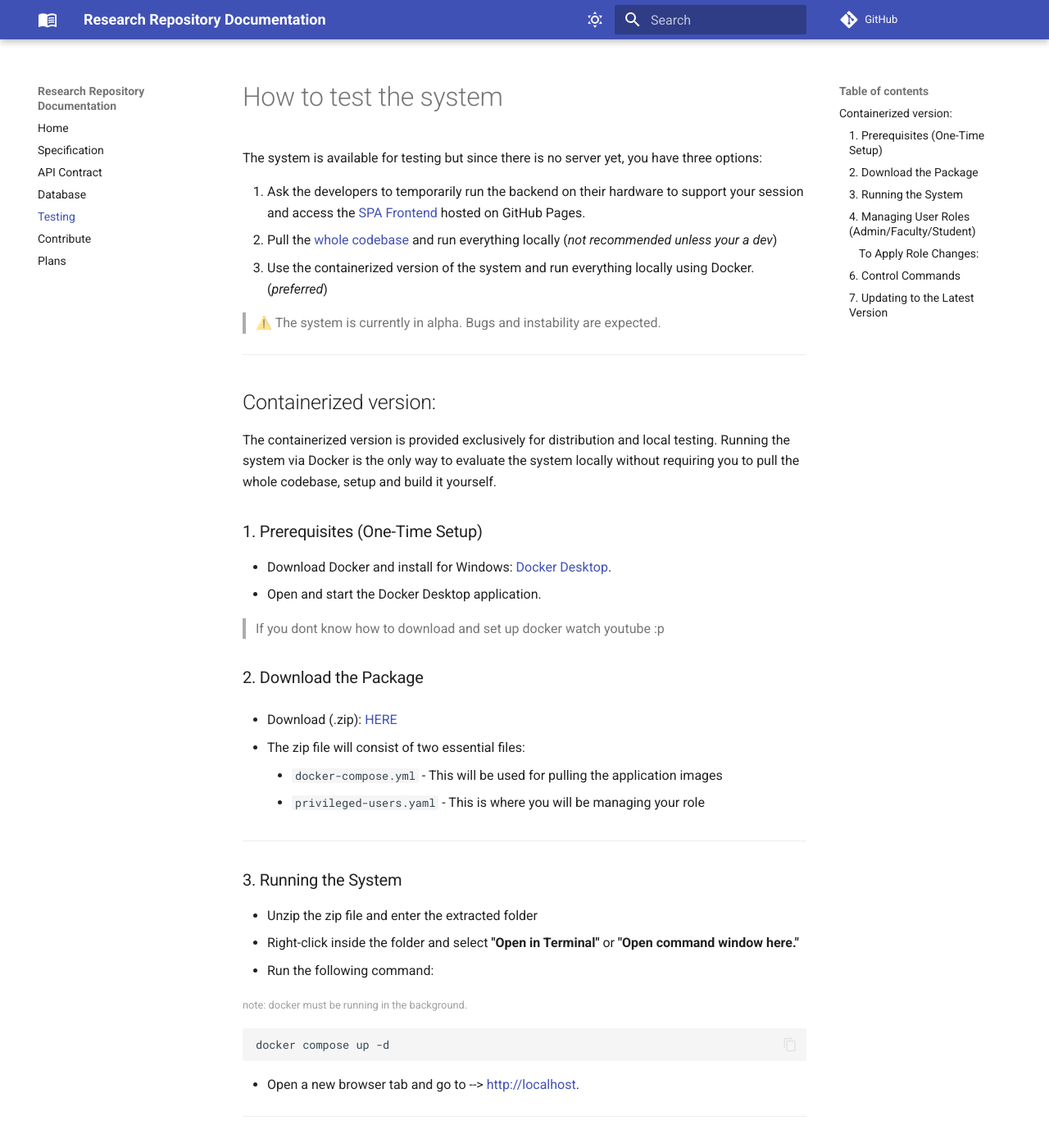
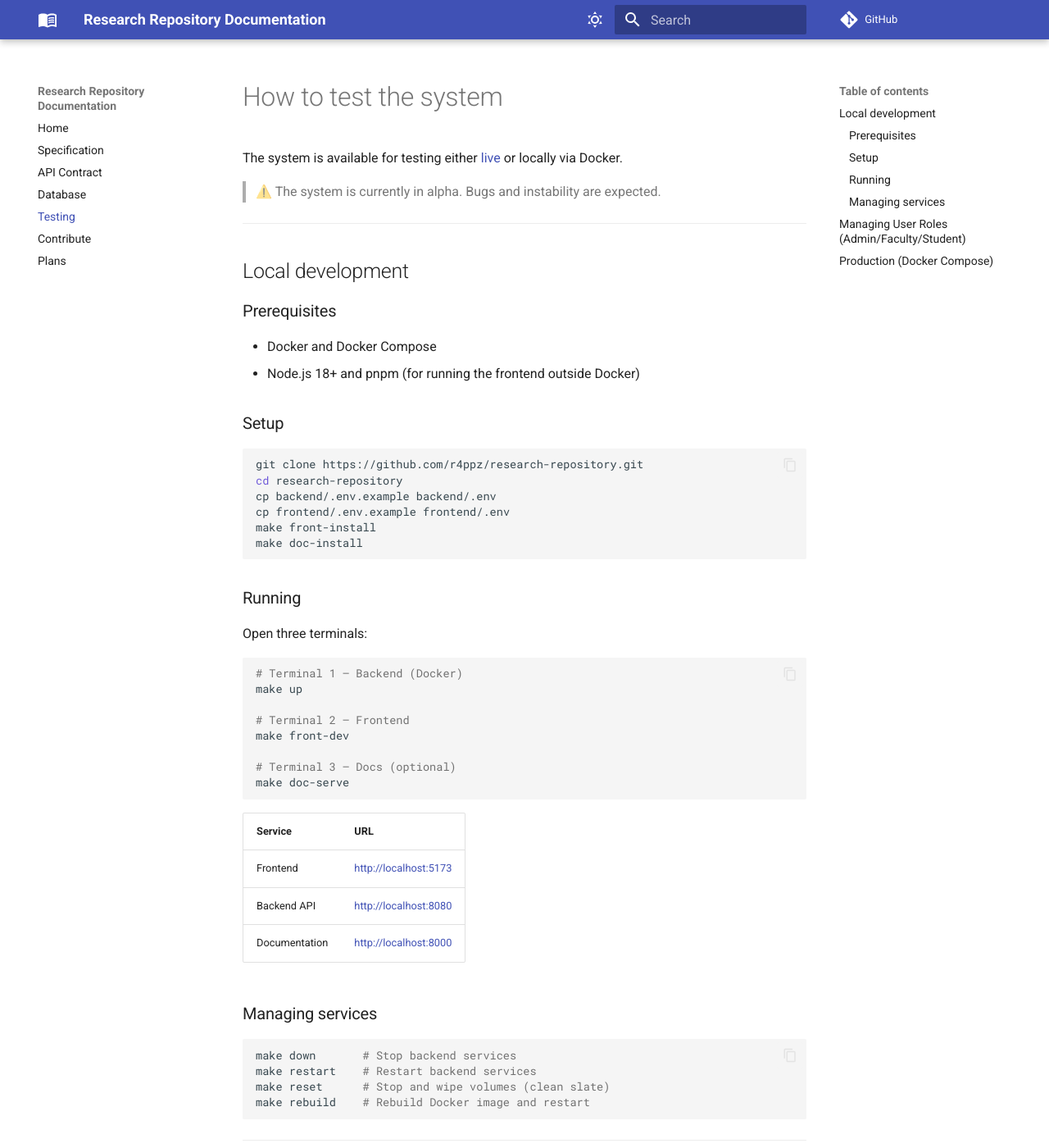
Before and after one commit to r4ppz/research-repository, an MkDocs documentation site: the page built from docs/docs/testing.md, in a window 1280 px wide and 1400 px high. Shown: the whole window at 82% size. Built offline with MkDocs 1.6.1 and Material for MkDocs 9.7.7, drawn with Linux system fonts in a browser that asks for light colours; comment, search, counter and statistics services are not loaded; some of the changed text lies outside the part shown.

Commit message:
docs: update outdated documentation

````diff
--- a/docs/docs/testing.md
+++ b/docs/docs/testing.md
@@ -1,121 +1,91 @@
 # How to test the system
 
-The system is available for testing but since there is no server yet, you have three options:
-
-1. Ask the developers to temporarily run the backend on their hardware to support your session and access the [SPA Frontend](https://r4ppz.github.io/research-repository-frontend/) hosted on GitHub Pages.
-2. Pull the [whole codebase](https://github.com/r4ppz/research-repository) and run everything locally (_not recommended unless your a dev_)
-3. Use the containerized version of the system and run everything locally using Docker. (_preferred_)
+The system is available for testing either [live](https://research-repository.r4ppz.dev/) or locally via Docker.
 
 > ⚠️ The system is currently in alpha. Bugs and instability are expected.
 
 ---
 
-## Containerized version:
+## Local development
 
-The containerized version is provided exclusively for distribution and local testing. Running the system via Docker is the only way to evaluate the system locally without requiring you to pull the whole codebase, setup and build it yourself.
+### Prerequisites
 
-### 1. Prerequisites (One-Time Setup)
+- Docker and Docker Compose
+- Node.js 18+ and pnpm (for running the frontend outside Docker)
 
-- Download Docker and install for Windows: [Docker Desktop](https://www.docker.com/products/docker-desktop/).
-- Open and start the Docker Desktop application.
+### Setup
 
-> If you dont know how to download and set up docker watch youtube :p
+```bash
+git clone https://github.com/r4ppz/research-repository.git
+cd research-repository
+cp backend/.env.example backend/.env
+cp frontend/.env.example frontend/.env
+make front-install
+make doc-install
+```
 
-### 2. Download the Package
+### Running
 
-- Download (.zip): [HERE](https://github.com/r4ppz/research-repo-deployment-package/archive/refs/tags/v0.1.0-alpha.zip)
+Open three terminals:
 
-- The zip file will consist of two essential files:
-    - `docker-compose.yml` - This will be used for pulling the application images
-    - `privileged-users.yaml` - This is where you will be managing your role
+```bash
+# Terminal 1 — Backend (Docker)
+make up
+
+# Terminal 2 — Frontend
+make front-dev
+
+# Terminal 3 — Docs (optional)
+make doc-serve
+```
+
+| Service       | URL                                            |
+| ------------- | ---------------------------------------------- |
+| Frontend      | [http://localhost:5173](http://localhost:5173) |
+| Backend API   | [http://localhost:8080](http://localhost:8080) |
+| Documentation | [http://localhost:8000](http://localhost:8000) |
+
+### Managing services
+
+```bash
+make down       # Stop backend services
+make restart    # Restart backend services
+make reset      # Stop and wipe volumes (clean slate)
+make rebuild    # Rebuild Docker image and restart
+```
 
 ---
 
-### 3. Running the System
+## Managing User Roles (Admin/Faculty/Student)
 
-- Unzip the zip file and enter the extracted folder
-- Right-click inside the folder and select **"Open in Terminal"** or **"Open command window here."**
-- Run the following command:
+The system uses your **Google Email** to determine what you see. By default, everyone is a **Student**. To test roles and capabilities you must edit the config file:
 
-<small style="color: gray;">note: docker must be running in the background.</small>
+1. Open `backend/privileged-users.yaml` in a text editor.
+2. Add your email under the desired category.
+
+After editing, apply changes:
 
 ```bash
-docker compose up -d
-
-```
-
-- Open a new browser tab and go to --> [http://localhost](http://localhost).
-
----
-
-### 4. Managing User Roles (Admin/Faculty/Student)
-
-The system uses your **Google Email** to determine what you see. By default, everyone is a **Student**. To test roles and capabilities you must edit the config file manually.
-
-1. Open `privileged-users.yaml` in any text editor.
-2. Add your email address under the desired category.
-
-#### To Apply Role Changes:
-
-Whenever you edit `privileged-users.yaml`, you **must restart** the backend to load the new permissions. Run this in your terminal:
-
-```bash
-docker compose restart backend
+make restart
 ```
 
 <!-- prettier-ignore-start -->
 !!! warning "For more info about this"
-    Please read [Manual Role Assinment](./specification.md#manual-role-assignment)
-
-    and [Role and Capabilities](./specification.md#roles-capabilities-authz).
+    Please read [Manual Role Assignment](./specification.md#manual-role-assignment)
+    and [Roles & Capabilities](./specification.md#roles-capabilities-authz).
 <!-- prettier-ignore-end -->
 
 ---
 
-### 6. Control Commands
+## Production (Docker Compose)
 
-| Action         | Command                  | Description                                                 |
-| -------------- | ------------------------ | ----------------------------------------------------------- |
-| **Start**      | `docker compose up -d`   | Starts everything in the background.                        |
-| **Stop**       | `docker compose stop`    | Halts the app but keeps your data/uploads safe.             |
-| **Resume**     | `docker compose start`   | Quickly wakes the app back up.                              |
-| **Shutdown**   | `docker compose down`    | Fully stops and removes the temporary containers.           |
-| **Full Reset** | `docker compose down -v` | Deletes all uploaded papers (including MinIO objects), volumes, and drops the database. (clean data) |
-
-### 7. Updating to the Latest Version
-
-If the developers update the code, run these commands to perform a clean update:
+To run the full stack (including frontend) in Docker:
 
 ```bash
-# 1. Shutdown and wipe local data
-docker compose down -v
-
-# 2. Remove old images
-docker image rm ghcr.io/r4ppz/research-repository-backend:latest ghcr.io/r4ppz/research-repository-frontend:latest
-
-# 3. Pull the latest updates and restart
-docker compose pull
-docker compose up -d
-
+cp .env.example .env
+make up ENV=prod
 ```
 
-For more info on Docker, visit: [Docker Documentation](https://docs.docker.com/)
+This builds and starts all four services (PostgreSQL, MinIO, backend, frontend). The frontend is served via nginx on port 80.
 
----
-
-<!-- prettier-ignore-start -->
-!!! question "How does this work?"
-    - Running Docker `compose up -d` pulls the images from Github registry and starts the services defined in `docker-compose.yml` in the background.
-    - Services:
-        - frontend: NGINX serving the frontend SPA
-        - backend: Spring Boot API (business logic)
-        - postgres: database storage
-        - minio: S3-compatible object storage (for file uploads when APP_STORAGE_PROVIDER=minio)
-    - On first start, the backend creates an uploads/ folder (local provider) or initialises the MinIO bucket (MinIO provider). Uploaded PDF/DOCX files are saved to the configured storage backend. The database stores only the file path (not the binary).
-    - Docker compose does not pull the entire codebase. It retrieves and builds container images from a registry. Images contain the packaged/compiled application (e.g., binaries and dependencies), not the raw source code.
-    - For source code access, refer to the [research-repository](https://github.com/r4ppz/research-repository).
-<!-- prettier-ignore-end -->
-
----
-
-> If you encounter any issue or you cant make it to work please contact us through github [issue](https://github.com/r4ppz/research-repo-docs/issues)
+> If you encounter any issue please [open an issue](https://github.com/r4ppz/research-repository/issues).
````
Also changed, not shown: docs/docs/contribute.md (+5 -5 lines), docs/docs/index.md (+10 -10 lines), README.md.
